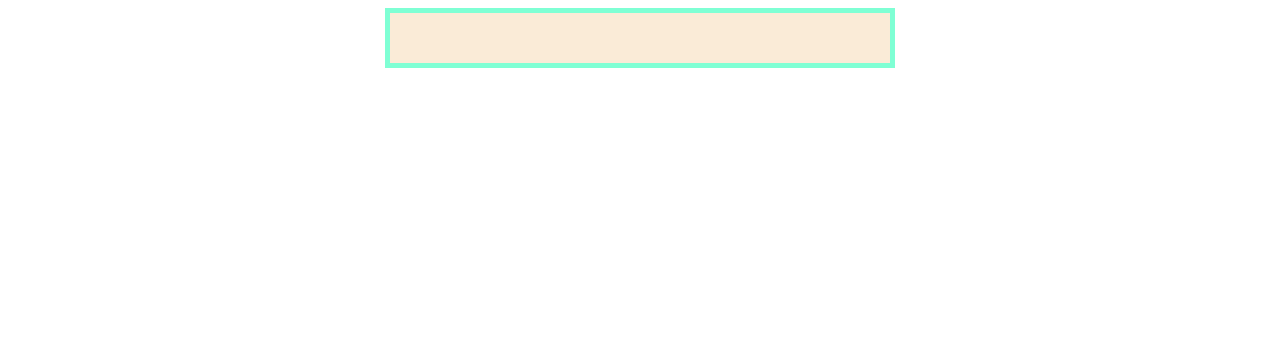
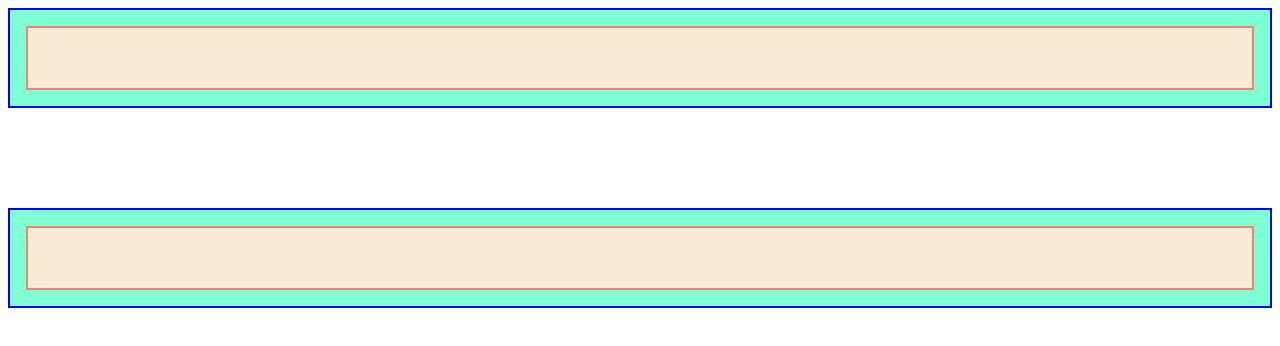
Before and after one commit to codeGoCodeNot/Odin-recipes, a plain HTML site: page flexbox/index.html in a window 1280 px wide. Drawn offline with Linux system fonts and the light colour scheme.

Commit message:
flexbox updated

```diff
--- a/flexbox/index.html
+++ b/flexbox/index.html
@@ -9,6 +9,9 @@
   <body>
     <div class="container">
       <div class="item"></div>
-    </div>
+      </div>
+      <div class="container-2">
+      <div class="item-2"></div>
+
   </body>
 </html>
--- a/flexbox/style.css
+++ b/flexbox/style.css
@@ -1,19 +1,44 @@
 body {
   display: flex;
-  justify-content: center;
+  flex-direction: column;
 }
 
 .container {
   background-color: aquamarine;
-  width: 510px;
-  height: 60px;
+  height: 70px;
   display: flex;
   justify-content: center;
   align-items: center;
+  padding: 12px;
+  border: 2px solid blue;
+  flex: 1;
+  margin-bottom: 100px;
 }
 
 .item {
   background-color: antiquewhite;
-  width: 500px;
-  height: 50px;
+  height: 60px;
+  border: 2px solid salmon;
+  margin: 4px;
+  flex-basis: 1000px;
+  flex: 1;
 }
+
+.container-2 {
+  background-color: aquamarine;
+  height: 70px;
+  display: flex;
+  justify-content: center;
+  align-items: center;
+  padding: 12px;
+  border: 2px solid blue;
+  flex: 1;
+}
+
+.item-2 {
+  background-color: antiquewhite;
+  height: 60px;
+  border: 2px solid salmon;
+  margin: 4px;
+  flex: 1;
+}
```
